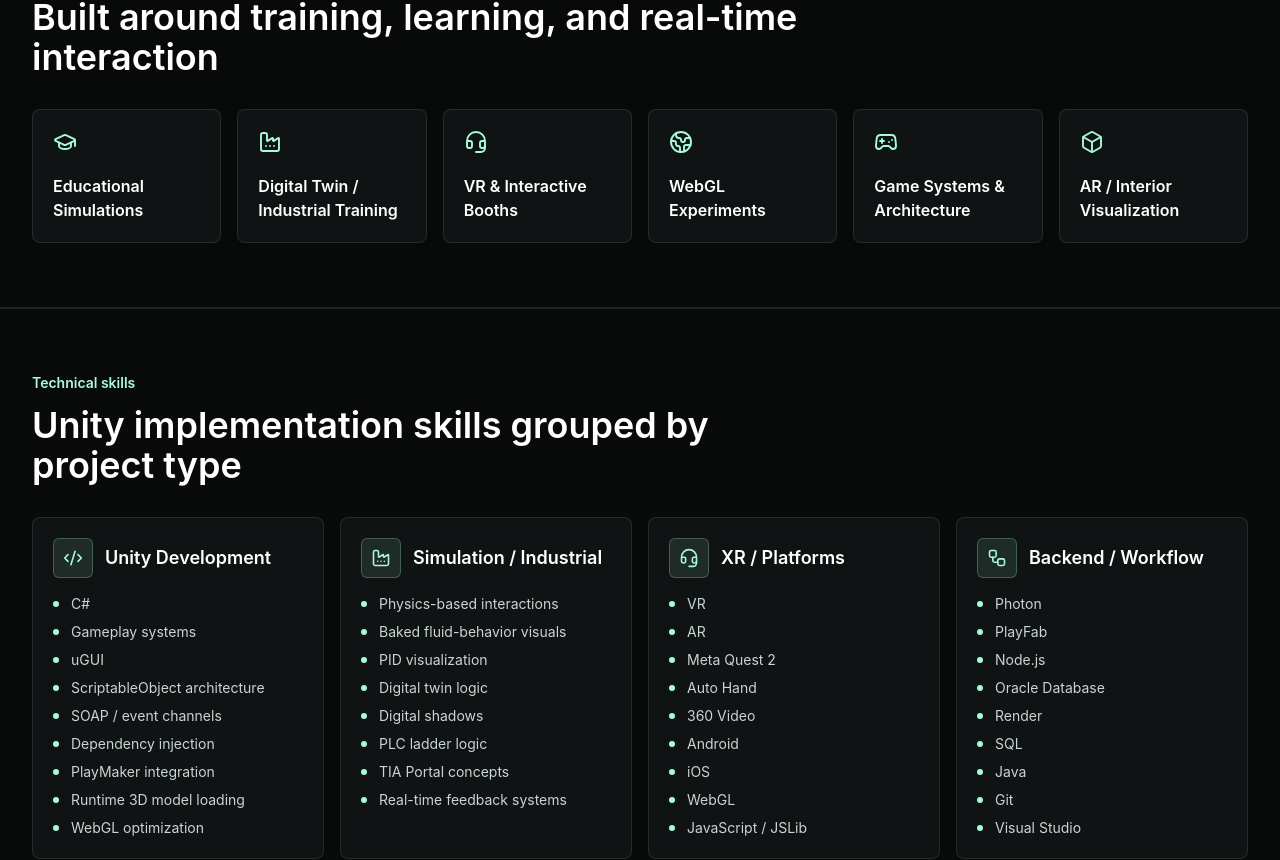
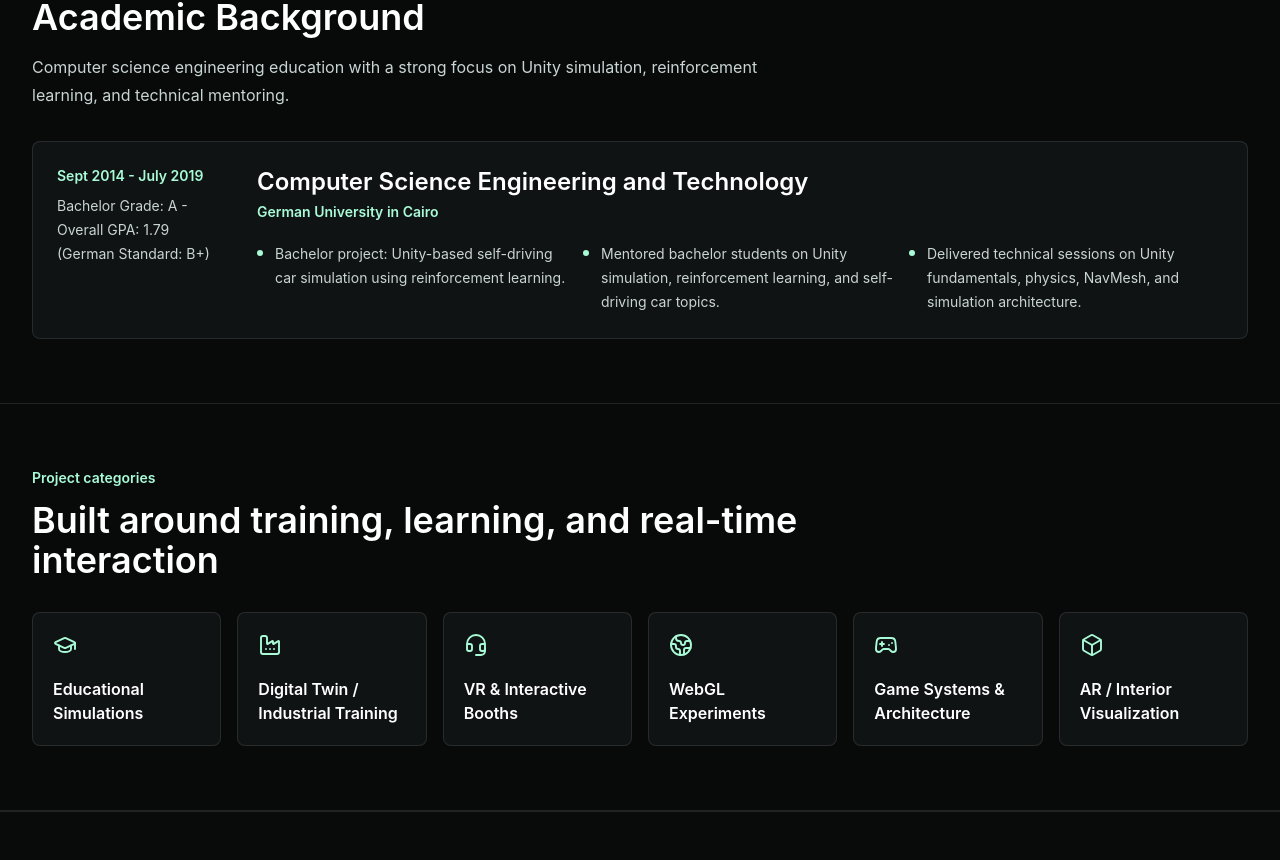
Before and after one commit to AmrAymanKhalil505/Portfolio, a React (Vite) app: page / in a window 1280 px wide. Shown: the part 3384-4244 px from the top of the page. Built offline with nearby package versions, Linux system fonts and the light colour scheme.

Commit message:
feat: align case-study hero and add education section

```diff
--- a/src/pages/CaseStudyPage.tsx
+++ b/src/pages/CaseStudyPage.tsx
@@ -8,6 +8,7 @@ import PageShell from "../components/PageShell";
 import TechBadge from "../components/TechBadge";
 import { getProjectById } from "../data/projects";
 import { profile } from "../data/profile";
+import { mobileOverlayGradient, overlayGradient } from "../lib/heroSettings";
 
 function CaseStudyPage() {
   const { projectId } = useParams();
@@ -185,20 +186,8 @@ function ProjectVideoHero({ project, heroVisual }: { project: ProjectWithCimDeta
       >
         <source src={project.heroVideo} type="video/mp4" />
       </video>
-      <div
-        className="hero-desktop-layer absolute inset-0"
-        style={{
-          background:
-            "linear-gradient(90deg, #050606 0%, rgba(5, 6, 6, 0.98) 34%, rgba(5, 6, 6, 0.78) 56%, rgba(5, 6, 6, 0.34) 78%, rgba(5, 6, 6, 0.72) 100%)",
-        }}
-      />
-      <div
-        className="hero-mobile-layer absolute inset-0"
-        style={{
-          background:
-            "linear-gradient(180deg, rgba(5, 6, 6, 0.20) 0%, rgba(5, 6, 6, 0.54) 34%, rgba(5, 6, 6, 0.78) 72%, #050606 92%, #050606 100%), linear-gradient(90deg, rgba(5, 6, 6, 0.76) 0%, rgba(5, 6, 6, 0.20) 24%, rgba(5, 6, 6, 0.06) 50%, rgba(5, 6, 6, 0.20) 76%, rgba(5, 6, 6, 0.76) 100%)",
-        }}
-      />
+      <div className="hero-desktop-layer absolute inset-0" style={{ background: overlayGradient(1) }} />
+      <div className="hero-mobile-layer absolute inset-0" style={{ background: mobileOverlayGradient(1) }} />
       <div className="hero-mobile-layer pointer-events-none absolute inset-x-0 top-0 h-[24rem]">
         <div
           className="absolute inset-x-0 bottom-0 h-16"
--- a/src/pages/HomePage.tsx
+++ b/src/pages/HomePage.tsx
@@ -357,6 +357,38 @@ function HomePage() {
       <section className="border-b border-white/10 bg-[#080A0A]">
         <div className="mx-auto max-w-7xl px-4 py-16 sm:px-6 lg:px-8">
           <SectionHeader
+            eyebrow="Education"
+            title="Academic Background"
+            description="Computer science engineering education with a strong focus on Unity simulation, reinforcement learning, and technical mentoring."
+          />
+
+          <article className="rounded-lg border border-white/10 bg-panel p-5 sm:p-6">
+            <div className="grid gap-6 lg:grid-cols-[10rem_minmax(0,1fr)] lg:gap-10">
+              <div>
+                <p className="text-sm font-semibold text-scan">{education.period}</p>
+                <p className="mt-2 text-sm leading-6 text-steel">{education.grade}</p>
+              </div>
+
+              <div>
+                <h3 className="text-xl font-semibold text-white sm:text-2xl">{education.degree}</h3>
+                <p className="mt-1 text-sm font-semibold text-scan">{education.school}</p>
+                <ul className="mt-5 grid gap-3 sm:grid-cols-2 lg:grid-cols-3">
+                  {education.highlights.map((highlight) => (
+                    <li key={highlight} className="flex gap-3 text-sm leading-6 text-steel">
+                      <span className="mt-2 h-1.5 w-1.5 shrink-0 rounded-full bg-scan" aria-hidden="true" />
+                      <span>{highlight}</span>
+                    </li>
+                  ))}
+                </ul>
+              </div>
+            </div>
+          </article>
+        </div>
+      </section>
+
+      <section className="border-b border-white/10 bg-[#080A0A]">
+        <div className="mx-auto max-w-7xl px-4 py-16 sm:px-6 lg:px-8">
+          <SectionHeader
             eyebrow="Project categories"
             title="Built around training, learning, and real-time interaction"
           />
```
